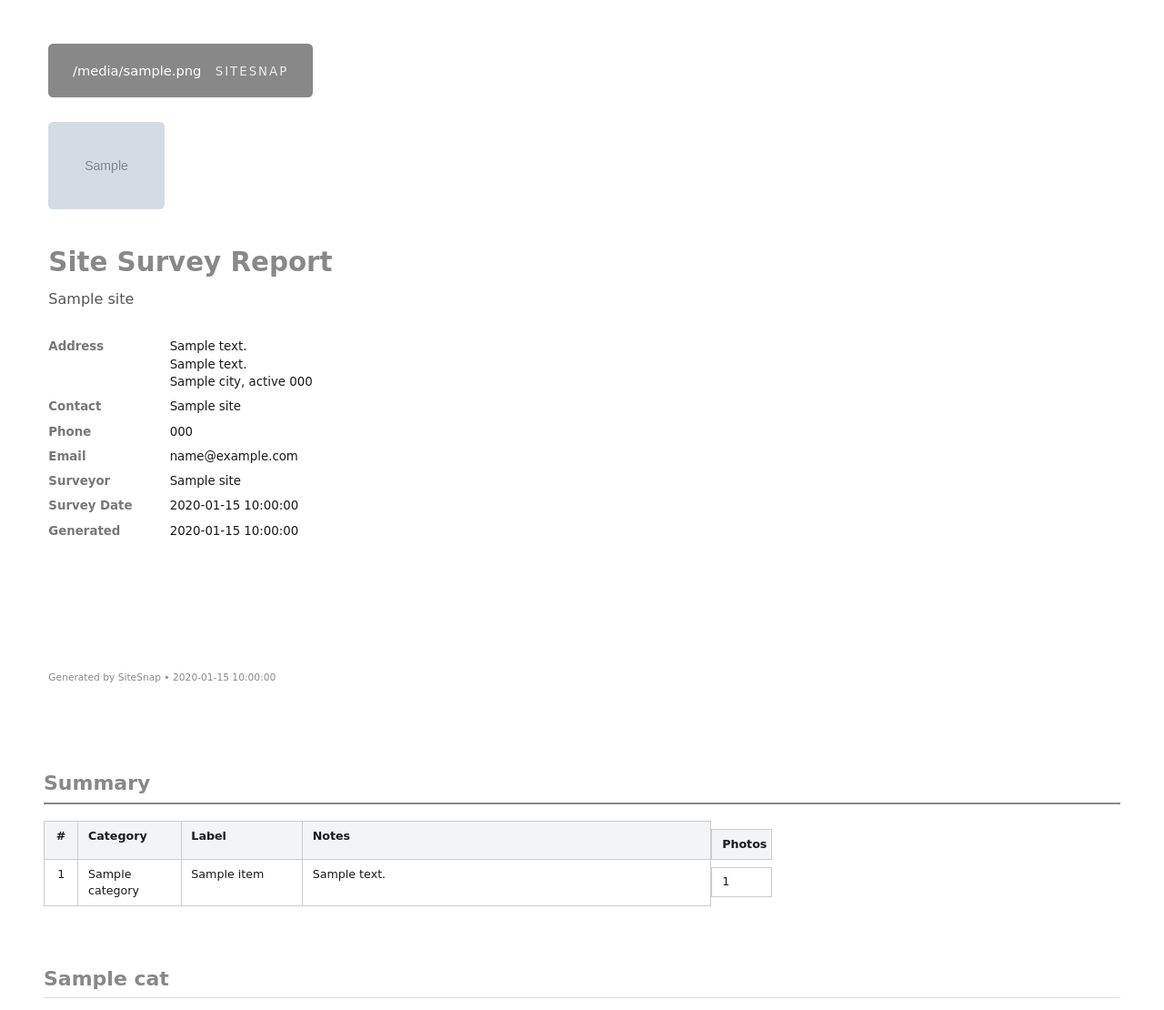
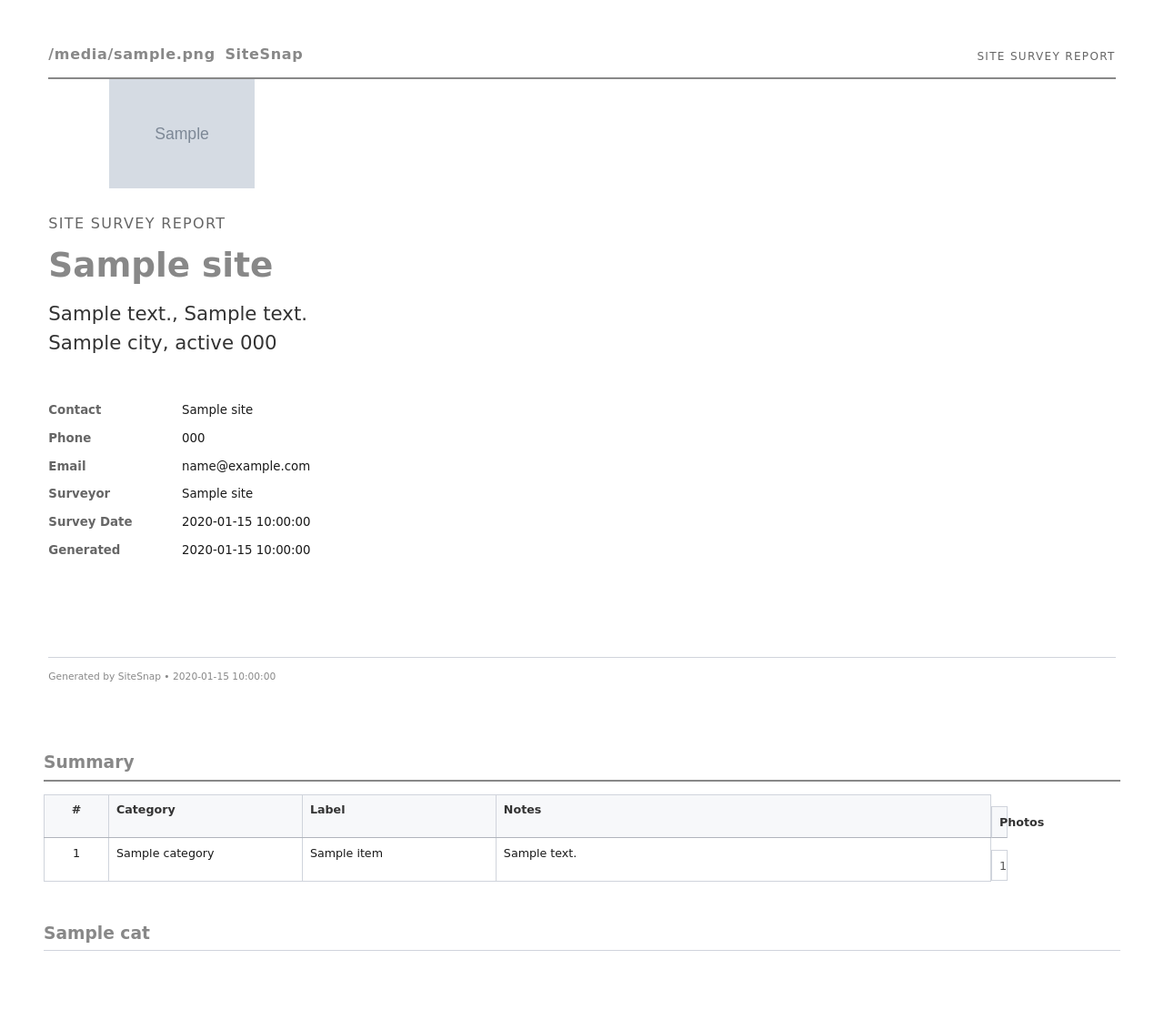
Before and after one commit to neilyboy/bits-sitesnap, a Python web app: template backend/app/templates/report.html in a window 1280 px wide. Shown: the whole page at 91% size. After the commit the page ends 1045 px from the top, so only its background shows below. Run offline with Jinja, Linux system fonts and the light colour scheme; the template is opened without the code that fills it: most values are stand-ins (such as "Sample title", 1, 10 or a date in 2020); grey boxes marked "Sample" are stand-in pictures.

Commit message:
Redesign PDF/HTML report: professional cover + aligned summary table
Completely redesigned the report.html template based on user feedback:

Cover page facelift:
- Removed the large dark logo box. The SiteSnap brand now appears
  as a subtle header bar with the logo small and inline with the
  brand name, plus a small "Site Survey Report" label on the right.
- Site logo (company logo) is now the hero image, displayed
  prominently at the top of the main content area.
- "Site Survey Report" appears as a small uppercase label above
  the large business name (h1).
- Address appears as the subtitle below the business name.
- Metadata is now a clean, compact table with muted label column.
- Overall much more professional and compact vertical rhythm.

Summary table improvements:
- Switched to percentage-based fixed column widths (num: 6%,
  Category: 18%, Label: 18%, Notes: 46%, Photos: 12%) so the
  table spans the full width and the Photos column is clearly
  part of the table, not a separate floating element.
- Added alternating row background (zebra striping) for readability.
- Added background color to header cells with a darker bottom border.
- Empty notes now show an em-dash (—) instead of blank cells.
- Removed overflow: hidden so text isn't clipped.
- Better cell padding and typography.

Item sections:
- Each item is now wrapped in a bordered card with rounded corners.
- Item header (label, notes, transcripts) is grouped and kept
  together with page-break-inside: avoid.
- Photos are smaller (150pt wide, max 130pt tall) with object-fit:
  contain to maintain aspect ratio and fit 3 per row in print.
- Voice notes are styled as a left-accented blockquote for visual
  distinction.
- Print mode uses 130pt wide photo figures.

Photo lightbox (HTML):
- Restructured so HTML exports have clickable thumbnails that open
  a lightbox, while PDF/print gets the same images without the
  interactive link wrapper. This avoids hiding images in print mode.

Generated with [Devin](https://devin.ai)

Co-Authored-By: Devin <158243242+devin-ai-integration[bot]@users.noreply.github.com>

```diff
--- a/backend/app/templates/report.html
+++ b/backend/app/templates/report.html
@@ -6,15 +6,20 @@
 <style>
   :root {
     --brand: {{ brand_color }};
+    --text: #1a1a1a;
+    --muted: #666;
+    --border: #d0d4dc;
+    --bg-alt: #f7f8fa;
   }
   * { box-sizing: border-box; }
   body {
     font-family: "DejaVu Sans", -apple-system, BlinkMacSystemFont, "Segoe UI", Roboto, sans-serif;
     margin: 0;
-    color: #1a1a1a;
-    font-size: 11pt;
-    line-height: 1.45;
+    color: var(--text);
+    font-size: 10.5pt;
+    line-height: 1.5;
   }
+
   /* ---- Cover ---- */
   .cover {
     page-break-after: always;
@@ -24,101 +29,184 @@
     flex-direction: column;
     justify-content: space-between;
   }
-  .cover .logo-wrap {
-    background: var(--brand);
-    padding: 14pt 20pt;
-    border-radius: 4pt;
-    color: #fff;
-    display: inline-block;
+  .cover-header {
+    display: flex;
+    justify-content: space-between;
+    align-items: flex-start;
+    border-bottom: 1.5pt solid var(--brand);
+    padding-bottom: 10pt;
   }
-  .cover .logo-wrap svg { height: 28pt; width: auto; vertical-align: middle; }
-  .cover .logo-wrap .app-name {
-    font-size: 10pt;
-    letter-spacing: 1.5pt;
-    opacity: 0.85;
-    margin-left: 8pt;
-    display: inline-block;
-    vertical-align: middle;
+  .cover-header .brand {
+    display: flex;
+    align-items: center;
+    gap: 8pt;
+    color: var(--brand);
+    font-weight: 700;
+    font-size: 12pt;
+    letter-spacing: 0.5pt;
   }
-  .cover .site-logo-wrap {
-    margin-top: 20pt;
+  .cover-header .brand svg { height: 22pt; width: auto; }
+  .cover-header .app-name {
+    font-size: 9pt;
+    color: var(--muted);
+    text-transform: uppercase;
+    letter-spacing: 1pt;
+    margin-top: 4pt;
+  }
+
+  .cover-main {
+    flex: 1;
+    display: flex;
+    flex-direction: column;
+    justify-content: center;
+  }
+  .cover-type {
+    font-size: 12pt;
+    color: var(--muted);
+    letter-spacing: 1pt;
+    text-transform: uppercase;
     margin-bottom: 8pt;
   }
-  .cover .site-logo-img {
-    max-height: 72pt;
-    max-width: 160pt;
+  .cover h1 {
+    font-size: 28pt;
+    margin: 0 0 12pt;
+    color: var(--brand);
+    line-height: 1.2;
+  }
+  .cover-subtitle {
+    font-size: 16pt;
+    color: #333;
+    margin-bottom: 24pt;
+  }
+  .cover-site-logo {
+    max-height: 90pt;
+    max-width: 220pt;
     object-fit: contain;
-    border-radius: 4pt;
+    margin-bottom: 20pt;
   }
-  .cover h1 {
-    font-size: 22pt;
-    margin: 24pt 0 6pt;
+  .cover .meta {
+    font-size: 10pt;
+    margin-top: 8pt;
+  }
+  .cover .meta table { border-collapse: collapse; width: 100%; max-width: 360pt; }
+  .cover .meta td { padding: 4pt 0; vertical-align: top; }
+  .cover .meta td.k { color: var(--muted); font-weight: 600; width: 110pt; }
+  .cover .footer {
+    font-size: 8pt;
+    color: #888;
+    border-top: 0.5pt solid var(--border);
+    padding-top: 10pt;
+  }
+
+  /* ---- Summary ---- */
+  .summary { padding: 18pt 36pt; }
+  .summary h2 {
     color: var(--brand);
+    font-size: 14pt;
+    margin: 0 0 10pt;
+    padding-bottom: 4pt;
+    border-bottom: 1.5pt solid var(--brand);
   }
-  .cover .subtitle { font-size: 12pt; color: #555; margin-bottom: 20pt; }
-  .cover .meta { font-size: 10pt; }
-  .cover .meta table { border-collapse: collapse; }
-  .cover .meta td { padding: 3pt 12pt 3pt 0; vertical-align: top; }
-  .cover .meta td.k { color: #777; font-weight: 600; width: 100pt; }
-  .cover .footer { font-size: 8pt; color: #888; }
-
-  /* ---- Summary table ---- */
-  .summary { padding: 20pt 36pt; }
-  .summary h2 { color: var(--brand); border-bottom: 2pt solid var(--brand); padding-bottom: 4pt; }
-  table.summary-table { width: 100%; border-collapse: collapse; font-size: 9.5pt; table-layout: fixed; }
+  table.summary-table {
+    width: 100%;
+    border-collapse: collapse;
+    font-size: 9.5pt;
+    table-layout: fixed;
+  }
   table.summary-table th, table.summary-table td {
-    border: 0.5pt solid #ccc;
-    padding: 5pt 8pt;
+    border: 0.5pt solid var(--border);
+    padding: 5pt 6pt;
     text-align: left;
     vertical-align: top;
-    word-wrap: break-word;
   }
-  table.summary-table th { background: #f3f4f6; font-weight: 600; }
-  table.summary-table th.num, table.summary-table td.num { text-align: center; width: 28pt; }
-  table.summary-table th.cat, table.summary-table td.cat { width: 85pt; }
-  table.summary-table th.label, table.summary-table td.label { width: 100pt; }
-  table.summary-table th.notes, table.summary-table td.notes { width: auto; }
+  table.summary-table th {
+    background: var(--bg-alt);
+    color: #333;
+    font-weight: 700;
+    border-bottom: 1pt solid #b0b4bc;
+  }
+  table.summary-table tr:nth-child(even) { background: var(--bg-alt); }
+  table.summary-table th.num, table.summary-table td.num { text-align: center; width: 6%; }
+  table.summary-table th.cat, table.summary-table td.cat { width: 18%; }
+  table.summary-table th.label, table.summary-table td.label { width: 18%; }
+  table.summary-table th.notes, table.summary-table td.notes { width: 46%; }
   table.summary-table th.photos, table.summary-table td.photos {
     text-align: center;
-    width: 50pt;
+    width: 12%;
+    font-variant-numeric: tabular-nums;
   }
+  table.summary-table td.photos { color: #555; }
 
   /* ---- Items ---- */
   .category { padding: 14pt 36pt 0; }
   .category h2 {
     color: var(--brand);
-    border-bottom: 1pt solid #ddd;
+    font-size: 14pt;
+    border-bottom: 1pt solid var(--border);
     padding-bottom: 3pt;
-    margin-bottom: 10pt;
+    margin: 0 0 12pt;
     page-break-after: avoid;
   }
-  /* Item header (label + notes + transcripts) stays together on one page */
-  .item-head { page-break-inside: avoid; margin-bottom: 8pt; }
-  .item { margin-bottom: 18pt; }
-  .item h3 { font-size: 12pt; margin: 0 0 4pt; color: #222; page-break-after: avoid; }
+  .item {
+    margin-bottom: 16pt;
+    border: 0.5pt solid var(--border);
+    border-radius: 4pt;
+    padding: 10pt 12pt;
+    page-break-inside: auto;
+  }
+  .item-head {
+    page-break-inside: avoid;
+    margin-bottom: 8pt;
+  }
+  .item h3 { font-size: 11pt; margin: 0 0 5pt; color: #222; page-break-after: avoid; }
   .item .label-tag {
     display: inline-block;
     background: #eef2f7;
     color: var(--brand);
     border-radius: 3pt;
     padding: 1pt 6pt;
-    font-size: 8.5pt;
-    margin-right: 6pt;
-    font-weight: 600;
+    font-size: 8pt;
+    margin-right: 5pt;
+    font-weight: 700;
   }
-  .item .notes { margin: 6pt 0; white-space: pre-wrap; }
-  .item .transcripts { margin: 4pt 0 6pt; color: #444; font-style: italic; }
-  .item .transcripts .tlabel { font-style: normal; font-weight: 600; color: #777; }
-  /* Photos flow naturally across pages; each figure stays intact */
-  .photos { display: flex; flex-wrap: wrap; gap: 8pt; margin-top: 6pt; }
-  .photos figure { margin: 0; width: 200pt; page-break-inside: avoid; }
+  .item .notes {
+    margin: 5pt 0 0;
+    white-space: pre-wrap;
+    color: #333;
+    line-height: 1.45;
+  }
+  .item .transcripts {
+    margin: 5pt 0 0;
+    color: #444;
+    font-style: italic;
+    background: #f9fafb;
+    padding: 4pt 6pt;
+    border-left: 2pt solid var(--border);
+  }
+  .item .transcripts .tlabel { font-style: normal; font-weight: 700; color: #777; }
+
+  /* ---- Photos ---- */
+  .photos { display: flex; flex-wrap: wrap; gap: 8pt; margin-top: 10pt; }
+  .photos figure {
+    margin: 0;
+    width: 150pt;
+    page-break-inside: avoid;
+  }
   .photos img {
-    width: 100%; height: auto;
-    border: 0.5pt solid #ddd; border-radius: 3pt;
+    width: 100%;
+    height: auto;
+    max-height: 130pt;
+    object-fit: contain;
+    border: 0.5pt solid var(--border);
+    border-radius: 3pt;
     display: block;
+    background: #f7f8fa;
   }
   .photos figcaption {
-    font-size: 8pt; color: #888; margin-top: 2pt; word-break: break-word;
+    font-size: 7.5pt;
+    color: #888;
+    margin-top: 2pt;
+    word-break: break-word;
   }
 
   /* ---- HTML-only lightbox ---- */
@@ -129,7 +217,7 @@
   .lightbox img { max-width: 95vw; max-height: 95vh; }
   @media print {
     .html-only { display: none !important; }
-    .photos figure { width: 45%; }
+    .photos figure { width: 130pt; }
   }
 </style>
 </head>
@@ -137,23 +225,26 @@
 
 <section class="cover">
   <div>
-    <div class="logo-wrap">
+    <div class="cover-header">
+      <div class="brand">
         {{ logo_svg|safe }}
-      <span class="app-name">SITESNAP</span>
+        <span>SiteSnap</span>
       </div>
+      <div class="app-name">Site Survey Report</div>
+    </div>
+
+    <div class="cover-main">
       {% if site_logo_data_url %}
-    <div class="site-logo-wrap">
-      <img src="{{ site_logo_data_url }}" alt="Site logo" class="site-logo-img">
+      <img src="{{ site_logo_data_url }}" alt="Site logo" class="cover-site-logo">
+      {% endif %}
+      <div class="cover-type">Site Survey Report</div>
+      <h1>{{ site.business_name or "Untitled Site" }}</h1>
+      <div class="cover-subtitle">
+        {{ site.address_line1 }}{% if site.address_line2 %}, {{ site.address_line2 }}{% endif %}
+        {% if site.city or site.state or site.zip %}<br>{{ site.city }}{{ ", " if site.city and site.state }}{{ site.state }} {{ site.zip }}{% endif %}
       </div>
-    {% endif %}
-    <h1>Site Survey Report</h1>
-    <div class="subtitle">{{ site.business_name or "Untitled Site" }}</div>
       <div class="meta">
         <table>
-        {% if site.address_line1 %}<tr><td class="k">Address</td><td>
-          {{ site.address_line1 }}{% if site.address_line2 %}<br>{{ site.address_line2 }}{% endif %}
-          {% if site.city or site.state or site.zip %}<br>{{ site.city }}{{ ", " if site.city and site.state }}{{ site.state }} {{ site.zip }}{% endif %}
-        </td></tr>{% endif %}
           {% if site.contact_name %}<tr><td class="k">Contact</td><td>{{ site.contact_name }}</td></tr>{% endif %}
           {% if site.contact_phone %}<tr><td class="k">Phone</td><td>{{ site.contact_phone }}</td></tr>{% endif %}
           {% if site.contact_email %}<tr><td class="k">Email</td><td>{{ site.contact_email }}</td></tr>{% endif %}
@@ -161,6 +252,7 @@
           {% if site.survey_date %}<tr><td class="k">Survey Date</td><td>{{ site.survey_date }}</td></tr>{% endif %}
           <tr><td class="k">Generated</td><td>{{ generated_at }}</td></tr>
         </table>
+      </div>
     </div>
   </div>
   <div class="footer">Generated by SiteSnap • {{ generated_at }}</div>
@@ -184,7 +276,7 @@
         <td class="num">{{ loop.index }}</td>
         <td class="cat">{{ it.category }}</td>
         <td class="label">{{ it.label or "—" }}</td>
-        <td class="notes">{{ (it.notes[:80] + '…') if it.notes|length > 80 else it.notes }}</td>
+        <td class="notes">{{ (it.notes[:90] + '…') if it.notes|length > 90 else it.notes or "—" }}</td>
         <td class="photos">{{ it.images|length }}</td>
       </tr>
       {% endfor %}
@@ -209,8 +301,10 @@
       {% for img in it.images %}
       <figure>
         {% if img.data_url %}
+          <a href="{{ img.data_url }}" class="html-only" data-full="{{ img.data_url }}">
             <img src="{{ img.data_url }}" alt="{{ it.label }}">
-          <a href="{{ img.data_url }}" class="html-only" style="display:none" data-full="{{ img.data_url }}"></a>
+          </a>
+          <img src="{{ img.data_url }}" alt="{{ it.label }}" class="print-only">
         {% elif img.abs_path and img.abs_path.exists() %}
           <img src="file://{{ img.abs_path }}" alt="{{ it.label }}">
         {% endif %}
@@ -230,12 +324,12 @@
   (function() {
     var lb = document.getElementById('lightbox');
     var lbImg = document.getElementById('lightbox-img');
-    document.querySelectorAll('.photos figure').forEach(function(fig) {
-      var link = fig.querySelector('a[data-full]');
-      var img = fig.querySelector('img');
-      if (link && img) {
+    document.querySelectorAll('.photos a[data-full]').forEach(function(link) {
+      var img = link.querySelector('img');
+      if (img) {
         img.style.cursor = 'zoom-in';
-        img.addEventListener('click', function(e) {
+        link.addEventListener('click', function(e) {
+          e.preventDefault();
           lbImg.src = link.getAttribute('data-full');
           lb.style.display = 'flex';
         });
```
Lines whose indentation alone changed are shown as unchanged.
